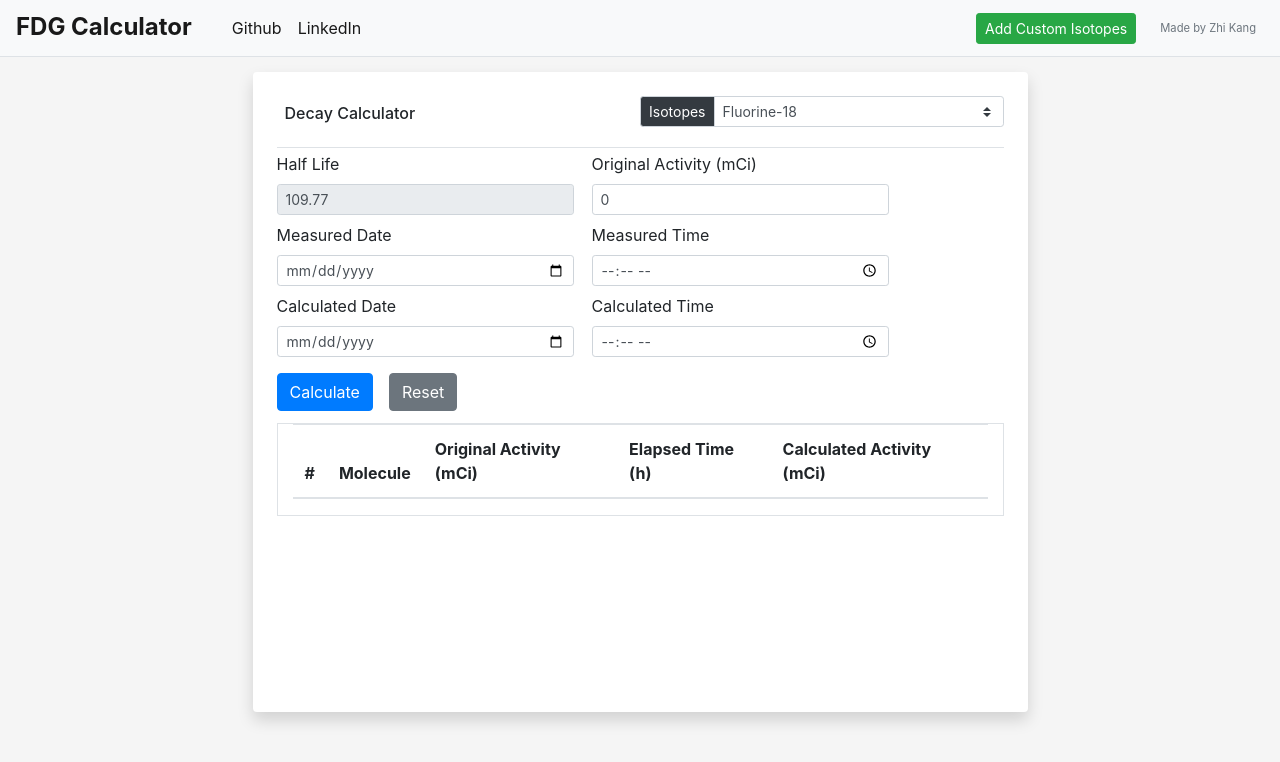
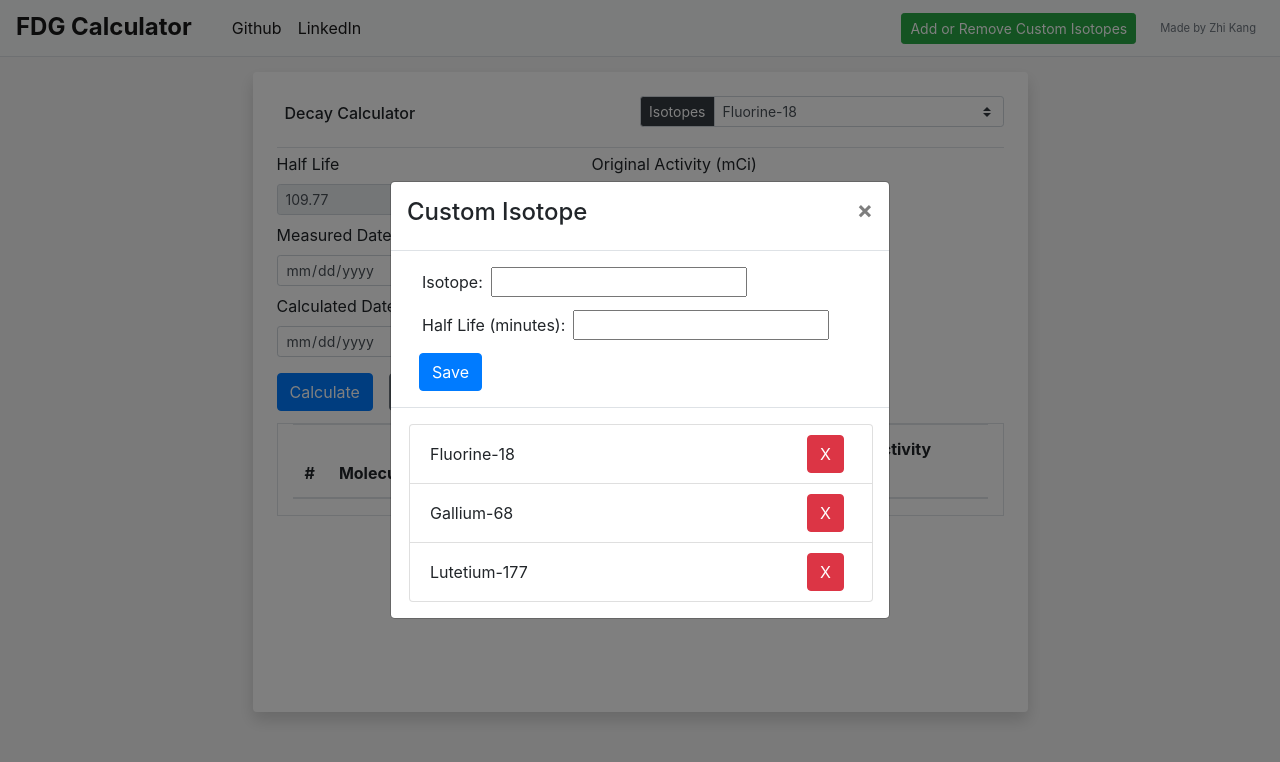
Before and after one commit to zhi-k/simpleIsotopesCalculator, a React (Create React App) app: page / in a window 1280 px wide. Shown: the top 762 px of the page. Built offline with nearby package versions, Linux system fonts and the light colour scheme; the HTML template or start-up script is replaced by a standard one.

Commit message:
Allow delete of isotopes in modal

```diff
--- a/src/components/OptionsButton.js
+++ b/src/components/OptionsButton.js
@@ -43,45 +43,61 @@ function CenteredModal(props) {
   }
 
   return (
-    <Modal {...props} size="sm" centered>
+    <Modal {...props} size="md" centered>
       <Modal.Header closeButton>
         <Modal.Title className="d-flex text-align-center">
-          <div className="h4">Add custom isotope</div>
+          <div className="h4">Custom Isotope</div>
         </Modal.Title>
       </Modal.Header>
       <Modal.Body id="modalBody">
         <form className="form-group w-100 pt-1 mb-1 w-auto" onSubmit={handleSubmit}>
-          <div className="mb-2 mr-sm-2 col-md-5">
-            <label htmlFor="isotope" className="ml-1">
-              Isotope
+          <div className="mb-2 mr-sm-2 col-md-12">
+            <label htmlFor="isotope" className="ml-1 mr-1">
+              Isotope:
             </label>
             <input type="text" name="isotope" className="ml-1" onChange={handleChange} />
           </div>
-          <div className="mb-2 mr-sm-2 col-md-5 w-auto">
-            <label htmlFor="halfLife" className="ml-1">
-              Half Life (minutes)
+          <div className="mb-2 mr-sm-2 col-md-12 w-auto">
+            <label htmlFor="halfLife" className="ml-1 mr-1">
+              Half Life (minutes):
             </label>
             <input type="text" name="halfLife" className="ml-1" onChange={handleChange} />
           </div>
-          <button hidden type="submit"></button>
+          <button type="submit" onClick={handleSubmit} className="btn btn-primary btn mx-3">
+            Save
+          </button>
         </form>
       </Modal.Body>
       <Modal.Footer id="modalFooter">
-        <button type="submit" onClick={handleSubmit} className="btn btn-primary btn">
-          Save
-        </button>
+        <ul className="list-group w-100 flex-wrap">
+          {state.options.map((option, index) => (
+            <li
+              key={index}
+              className="list-group-item w-100 d-flex justify-content-between align-items-center"
+              id="customList"
+            >
+              {option.optionName}
+              <button
+                className="btn btn-danger btn-small m-2"
+                onClick={() => dispatch({ type: "DELETE_OPTION", payload: option })}
+              >
+                X
+              </button>
+            </li>
+          ))}
+        </ul>
       </Modal.Footer>
     </Modal>
   );
 }
 
 export default function OptionsButton() {
-  const [modalShow, setModalShow] = useState(false);
+  const [modalShow, setModalShow] = useState(true);
 
   return (
     <>
-      <button className="btn btn-success mx-4 btn-sm" onClick={() => setModalShow(true)}>
-        Add Custom Isotopes
+      <button className="btn btn-success mx-4 btn-sm" onClick={() => setModalShow(true)} id="modalButton">
+        Add or Remove Custom Isotopes
       </button>
       <CenteredModal show={modalShow} onHide={() => setModalShow(false)} />
     </>
--- a/src/index.css
+++ b/src/index.css
@@ -46,10 +46,18 @@ body {
   padding-left: 0.875rem;
 }
 
+#customList {
+  padding: 0.125rem 1.25rem;
+}
+
 @media (max-width: 992px) {
   #calc {
-    margin-top: 200px !important;
+    margin-top: 210px !important;
     width: 100%;
     min-height: 100%;
   }
+
+  #modalButton {
+    margin-left: 16px !important;
+  }
 }
```
